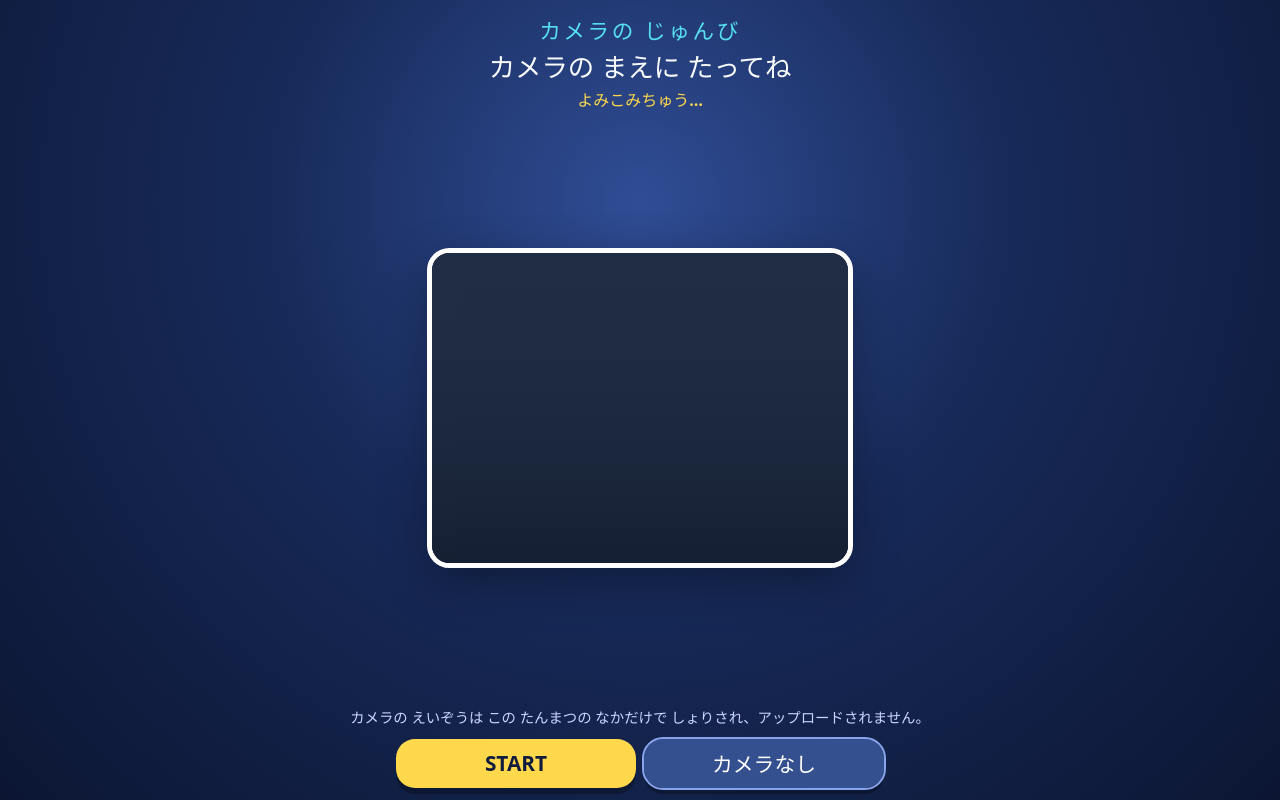
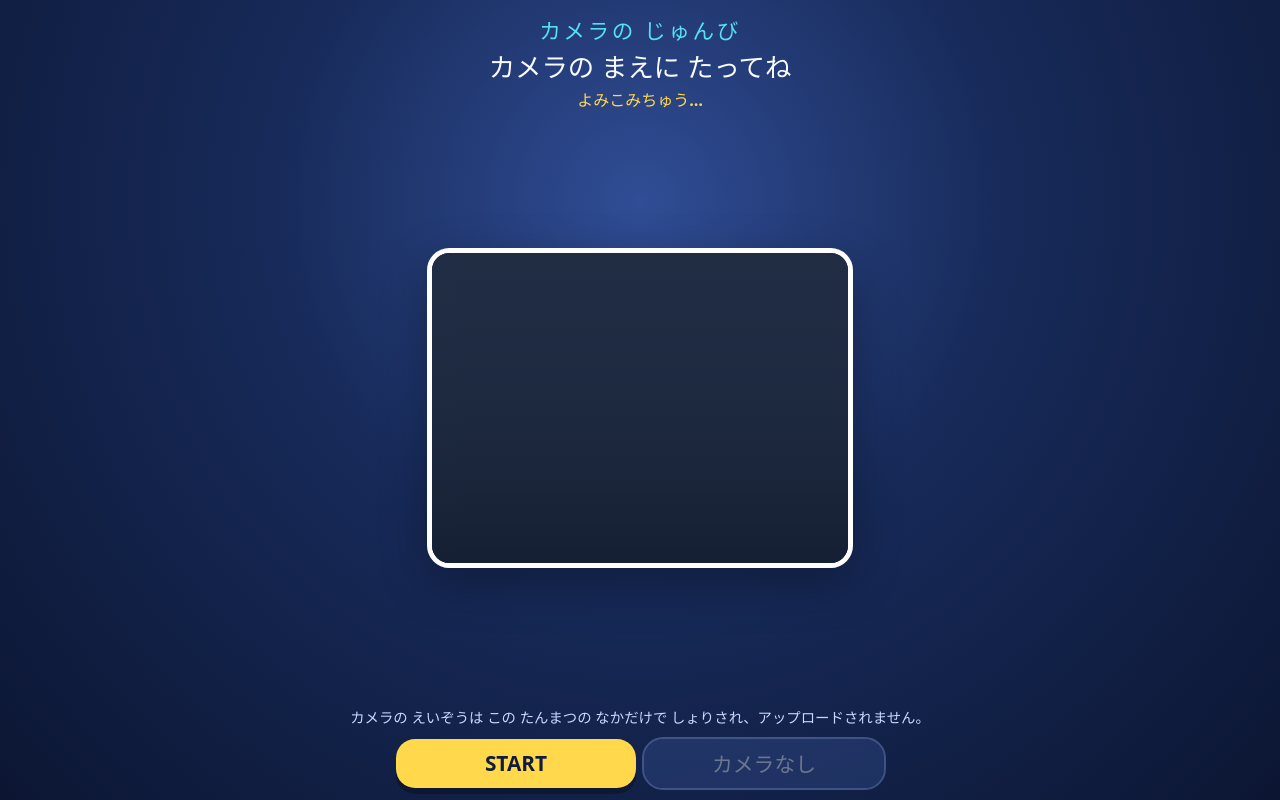
Before and after one commit to nolancasama/esl-gestures, a website built with Vite: page index.html in a window 1280 px wide. Both pictures are taken after a click on the button "📷 カメラであそぶ". Built offline with nearby package versions, Linux system fonts and the light colour scheme; no server answers.

Commit message:
Show camera-less fallback as disabled until camera fails

```diff
--- a/src/styles.css
+++ b/src/styles.css
@@ -130,3 +130,6 @@ button:focus-visible { outline: 4px solid white; outline-offset: 4px; }
   .setup-copy h2 { font-size: clamp(1rem, 3svh, 1.5rem); }
   .setup-actions .primary, .setup-actions .secondary { padding: .35rem .6rem; }
 }
+
+/* Camera-less fallback remains unavailable until setup reports a failure. */
+.setup-actions button:disabled { opacity: .38; cursor: not-allowed; box-shadow: none; }
```
